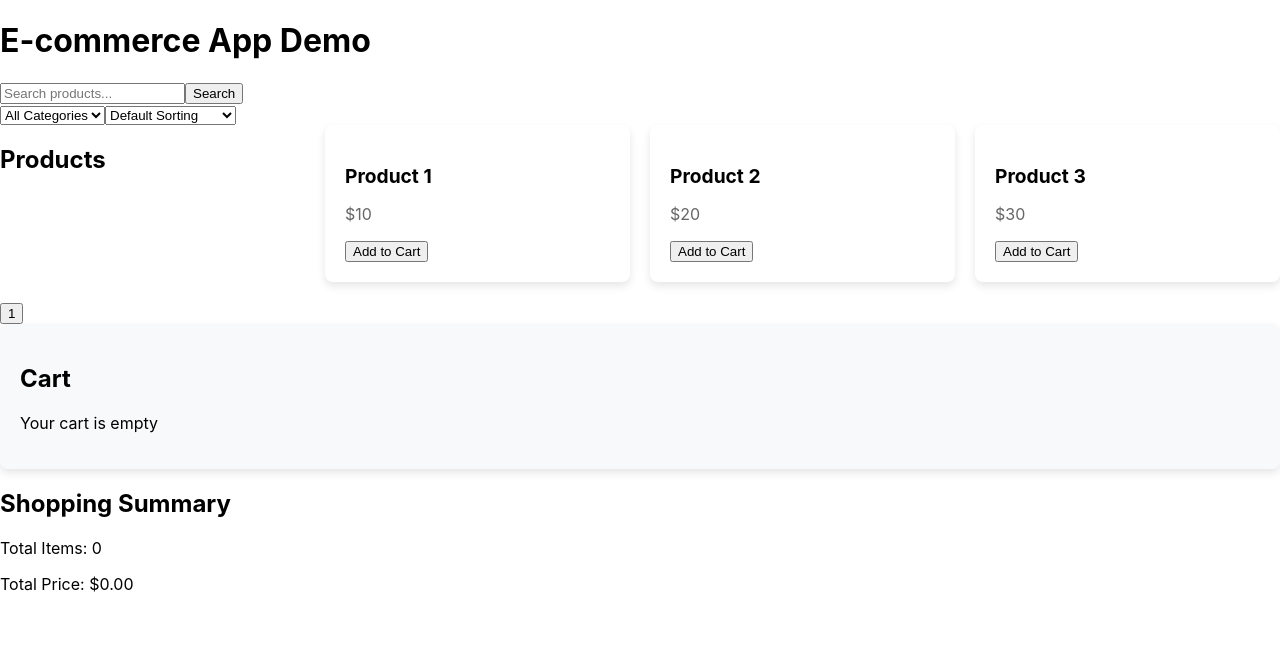
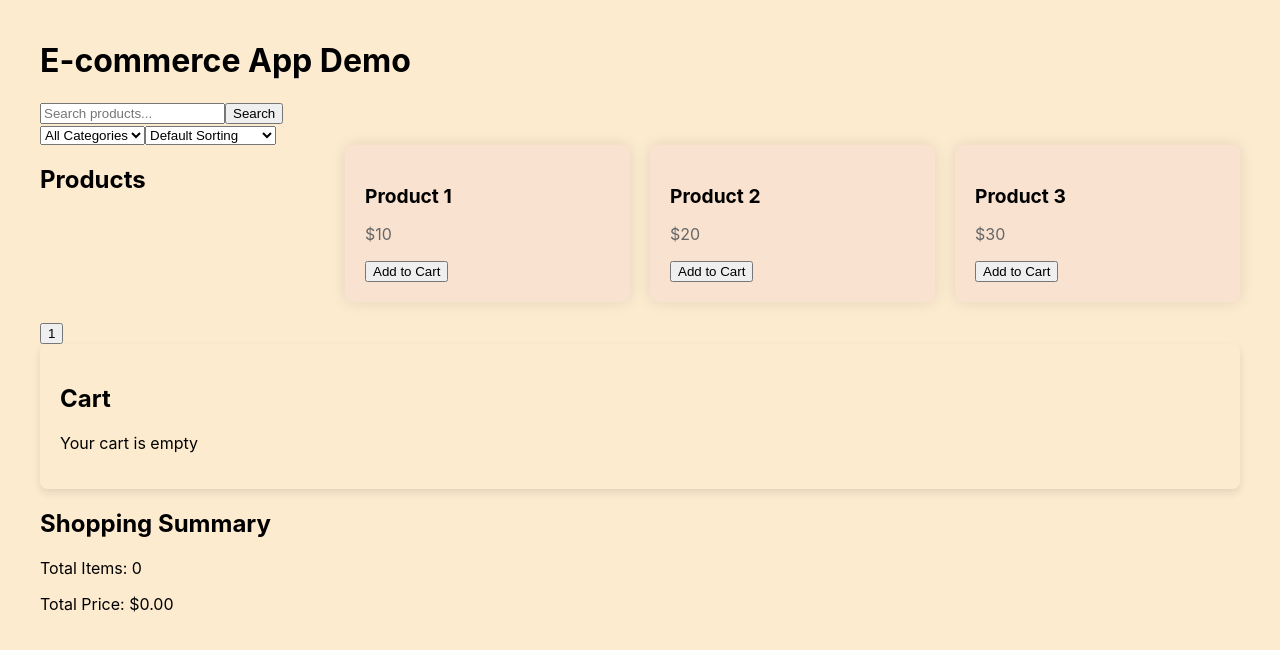
Before and after one commit to asearer/shopping-site-demo, a React (Create React App) app: page /cart in a window 1280 px wide. Shown: the top 650 px of the page. Built offline with nearby package versions, Linux system fonts and the light colour scheme.

Commit message:
On branch main  Your branch is up to date with 'origin/main'.  Changes to be committed: 	modified:   src/App.css 	modified:   src/components/Cart.js

```diff
--- a/src/App.css
+++ b/src/App.css
@@ -1,9 +1,19 @@
 /* App.css */
+
+/* Body background */
+body {
+  background-color: #fdebd0; /* Light peach */
+}
 
 /* Centered header */
 .header {
   text-align: center;
   padding: 20px 0;
+}
+
+/* Container */
+.container {
+  padding: 20px 40px; /* Increased padding on the sides */
 }
 
 /* Search bar */
@@ -19,10 +29,15 @@
 }
 
 .product {
-  background-color: #fff;
+  background-color: #f9e3d0; /* Peach */
   padding: 20px;
   border-radius: 8px;
-  box-shadow: 0 4px 8px rgba(0, 0, 0, 0.1);
+  box-shadow: 0 0 15px rgba(0, 0, 0, 0.1); /* Enhanced box shadow */
+  transition: box-shadow 0.3s ease; /* Smooth transition */
+}
+
+.product:hover {
+  box-shadow: 0 0 20px rgba(0, 0, 0, 0.2); /* Increase shadow on hover */
 }
 
 .product img {
@@ -42,7 +57,7 @@
 
 /* Cart */
 .cart {
-  background-color: #f8f9fa;
+  background-color: #fdebd0; /* Light peach */
   padding: 20px;
   border-radius: 8px;
   box-shadow: 0 4px 8px rgba(0, 0, 0, 0.1);
@@ -76,7 +91,7 @@
 /* Shopping cart summary */
 .summary {
   margin-top: 20px;
-  background-color: #fff;
+  background-color: #ffe6cc; /* Light orange */
   padding: 20px;
   border-radius: 8px;
   box-shadow: 0 4px 8px rgba(0, 0, 0, 0.1);
--- a/src/components/Cart.js
+++ b/src/components/Cart.js
@@ -1,4 +1,3 @@
-// Cart.js
 import React from 'react';
 
 function Cart({ cartItems, removeFromCart, updateQuantity }) {
@@ -8,11 +7,23 @@ function Cart({ cartItems, removeFromCart, updateQuantity }) {
   };
 
   const incrementQuantity = (productId) => {
-    updateQuantity(productId, cartItems[productId].quantity + 1);
+    // Check if productId exists in cartItems
+    if (cartItems[productId]) {
+      const newQuantity = cartItems[productId].quantity + 1;
+      updateQuantity(productId, newQuantity);
+    } else {
+      console.error(`Product with ID ${productId} not found in cart.`);
+    }
   };
 
   const decrementQuantity = (productId) => {
-    updateQuantity(productId, Math.max(1, cartItems[productId].quantity - 1));
+    // Check if productId exists in cartItems and quantity is greater than 1
+    if (cartItems[productId] && cartItems[productId].quantity > 1) {
+      const newQuantity = cartItems[productId].quantity - 1;
+      updateQuantity(productId, newQuantity);
+    } else {
+      console.error(`Product with ID ${productId} not found in cart or quantity cannot be decreased further.`);
+    }
   };
 
   return (
```
